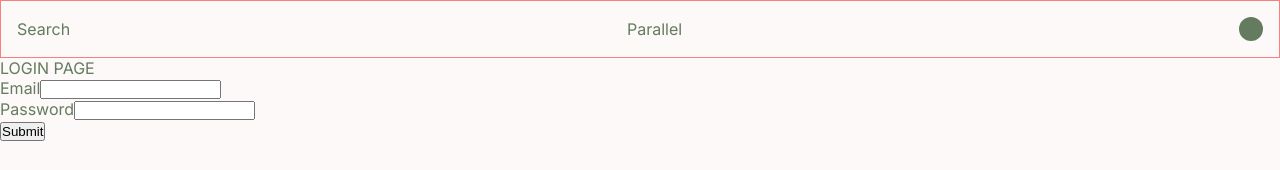
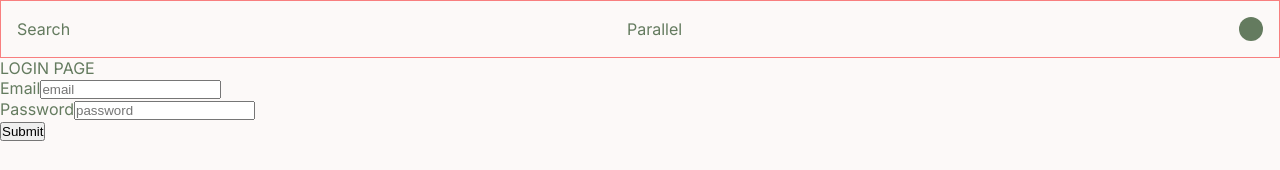
Before and after one commit to ohersi/parallel-site, a Next.js app: page /login in a window 1280 px wide. Shown: the top 170 px of the page. Built offline with nearby package versions, Linux system fonts and the light colour scheme.

Commit message:
- Create resources folder, move data folder and create validations folder - Add joi, react-hook-form and hookform/resolver packages - Add validations for login - Create form for login using react-hook-form useForm

```diff
--- a/package.json
+++ b/package.json
@@ -9,6 +9,7 @@
     "lint": "next lint"
   },
   "dependencies": {
+    "@hookform/resolvers": "^3.1.0",
     "@reduxjs/toolkit": "^1.9.5",
     "@types/node": "20.1.3",
     "@types/react": "^18.2.6",
@@ -17,9 +18,11 @@
     "dotenv": "^16.0.3",
     "eslint": "8.40.0",
     "eslint-config-next": "13.4.1",
+    "joi": "^17.9.2",
     "next": "13.4.1",
     "react": "18.2.0",
     "react-dom": "18.2.0",
+    "react-hook-form": "^7.44.2",
     "react-redux": "^8.0.5",
     "redux": "^4.2.1",
     "swr": "^2.1.5",
--- a/src/app/block/[id]/page.tsx
+++ b/src/app/block/[id]/page.tsx
@@ -3,7 +3,7 @@ import { Metadata } from 'next';
 // Imports
 import Block from '@/components/block/block';
 import { IPageProps } from '@/utils/types/types';
-import { getBlockData } from '@/data/getBlockData';
+import { getBlockData } from '@/resources/data/getBlockData';
 
 
 // Dynamic Metadata for Pages
--- a/src/app/channel/[id]/page.tsx
+++ b/src/app/channel/[id]/page.tsx
@@ -6,7 +6,7 @@ import HeaderInfo from '@/components/header/header-info';
 import HeaderTitle from '@/components/header/header-title';
 import ChannelBlocks from '@/components/channel/channel-blocks';
 import { IChannel, IBlock, IPageProps } from '@/utils/types/types';
-import { getChannelData } from '@/data/getChannelData';
+import { getChannelData } from '@/resources/data/getChannelData';
 import styles from "@/styles/channel/channel.module.css";
 
 // Dynamic Metadata for Pages
--- a/src/components/block/block.tsx
+++ b/src/components/block/block.tsx
@@ -4,7 +4,7 @@ import axios from 'axios';
 import useSWR from "swr";
 // Imports
 import { IBlock, IChannel } from '@/utils/types/types';
-import { timeAgo } from '@/utils/timeAgo';
+import { timeAgo } from '@/resources/timeAgo';
 
 interface BlockProps {
     block: IBlock;
--- a/src/components/forms/login-form/login-form.tsx
+++ b/src/components/forms/login-form/login-form.tsx
@@ -1,49 +1,82 @@
 "use client"
 // Packages
-import React, { FormEvent, useState } from 'react';
+import { useState } from 'react';
 import { useRouter } from 'next/navigation';
 import useSWRMutation from 'swr/mutation';
+import { FieldValues, useForm } from 'react-hook-form';
+import { joiResolver } from '@hookform/resolvers/joi';
 // Imports
 import { useAppDispatch, useAppSelector } from '@/store';
 import { setUser } from '@/store/userSlice';
-import { LogInUser } from '@/data/loginUser';
-// TODO: Add Joi validation
+import { LogInUser } from '@/resources/data/loginUser';
+import loginValidation from '@/resources/validations/login.validation';
 
 /*
     Redux store gets reset on page reload or when entering an url,
     route changes through links or redirects do not reset store
 */
 
-function LoginForm() {
+const LoginForm = () => {
 
     const router = useRouter();
 
     const [email, setEmail] = useState("");
     const [password, setPassword] = useState("");
 
-    const { trigger } = useSWRMutation(email, () => LogInUser(email, password));
+    const { register, handleSubmit, formState: { errors } } = useForm({
+        resolver: joiResolver(loginValidation)
+    });
 
+    // Redux
+    const { trigger, error: error } = useSWRMutation(email, () => LogInUser(email, password));
     const dispatch = useAppDispatch();
     const user = useAppSelector((state) => state.User.user);
 
-    const onSubmit = async (e: FormEvent) => {
-        e.preventDefault();
-        await trigger().then((value) => (dispatch(setUser(value))));
-        // router.push('/');
+
+    const setUserValues = async (data: FieldValues) => {
+        setEmail(data.email);
+        setPassword(data.password);
+    };
+
+    const onSubmit = async (data: FieldValues) => {
+
+        await setUserValues(data).then(async () => {
+            try {
+                const res = await trigger();
+                dispatch(setUser(res));
+                // router.push('/');
+            }
+            catch (error: any) {
+                // TODO: Setup error handling
+                console.log(error);
+            }
+        });
     };
 
     return (
         <>
-            <form onSubmit={onSubmit}>
+            <form onSubmit={handleSubmit(onSubmit)}>
                 <div>
                     <label htmlFor="email">Email</label>
-                    <input type="email" autoComplete="email" name="email" required={true}
-                        value={email} onChange={e => setEmail(e.target.value)} />
+                    <input
+                        className='input'
+                        type="email"
+                        placeholder="email"
+                        autoComplete="off"
+                        {...register("email")}
+                    />
+                    <span className='error'>{errors?.email?.message?.toString()}</span>
                 </div>
+
                 <div>
                     <label htmlFor="password">Password</label>
-                    <input type="password" autoComplete="password" name="password" required={true}
-                        value={password} onChange={e => setPassword(e.target.value)} />
+                    <input
+                        className='input'
+                        type="password"
+                        placeholder="password"
+                        {...register("password")}
+                    />
+                    <span className='error'>{errors?.password?.message?.toString()}</span>
                 </div>
                 <button>Submit</button>
             </form>
--- a/src/data/loginUser.ts
+++ /dev/null
@@ -1,26 +0,0 @@
-export async function LogInUser(email: string, password: string) {
-
-    const payload = {
-        email: email,
-        password: password,
-    };
-
-    const res = await fetch('http://localhost:3000/api/v1/users/login', {
-        method: 'POST',
-        body: JSON.stringify(payload),
-        headers: {
-            "Content-Type": "application/json",
-            "Access-Control-Allow-Origin": "*",
-            "Access-Control-Allow-Methods": "GET, POST, PATCH, PUT, DELETE, OPTIONS",
-            "Access-Control-Allow-Headers": "Origin, Content-Type, X-Auth-Token, Authorization, Accept,charset,boundary,Content-Length"
-        },
-        credentials: 'include',
-        cache: 'no-store',
-    });
-
-    console.log('data fetched');
-
-    const data = res.json();
-
-    return data;
-};
--- /dev/null
+++ b/src/resources/data/loginUser.ts
@@ -0,0 +1,35 @@
+import loginValidation, { validationOptions } from "@/resources/validations/login.validation";
+
+export async function LogInUser(email: string, password: string) {
+
+    const payload = {
+        email: email,
+        password: password,
+    };
+
+    console.log(`Payload: ${JSON.stringify(payload)}`);
+
+    try {
+        const res = await fetch('http://localhost:3000/api/v1/users/login', {
+            method: 'POST',
+            body: JSON.stringify(payload),
+            headers: {
+                "Content-Type": "application/json",
+                "Access-Control-Allow-Origin": "*",
+                "Access-Control-Allow-Methods": "GET, POST, PATCH, PUT, DELETE, OPTIONS",
+                "Access-Control-Allow-Headers": "Origin, Content-Type, X-Auth-Token, Authorization, Accept,charset,boundary,Content-Length"
+            },
+            credentials: 'include',
+            cache: 'no-store',
+        });
+
+        console.log('data fetched');
+
+        const data = res.json();
+
+        return data;
+    }
+    catch (error: any) {
+        throw new Error(error);
+    }
+};
--- /dev/null
+++ b/src/resources/validations/login.validation.ts
@@ -0,0 +1,15 @@
+import Joi from "joi";
+
+export const validationOptions = {
+    abortEarly: false, // Prevents validation from ending after finding the first error, allows it to continue
+    allowUnknown: true, // Allows validation to continue even if values not part of the schema
+    stripUnknown: true // Removes the unknown elements from objects and arrays
+};
+
+// Login user
+const loginValidation = Joi.object({
+    email: Joi.string().email({ tlds: {allow: false} }).lowercase().required(),
+    password: Joi.string().required(),
+});
+
+export default loginValidation;
```
Also changed, not shown: src/resources/data/getBlockData.ts (renamed from src/data/getBlockData.ts), src/resources/data/getChannelData.ts (renamed from src/data/getChannelData.ts), src/resources/timeAgo.ts (renamed from src/utils/timeAgo.ts), 1 other file (tests, documents, lock files or other folders).
